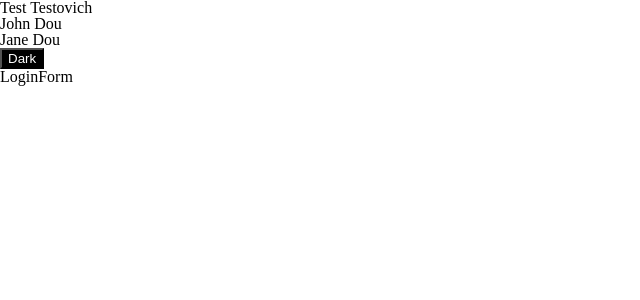
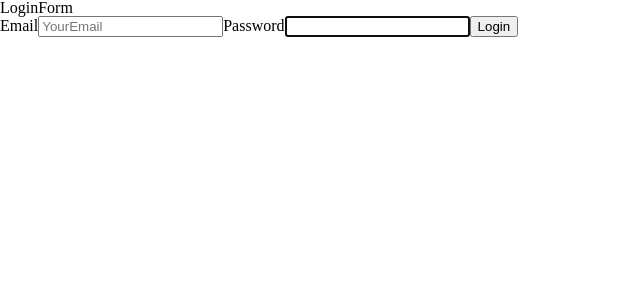
Before and after one commit to GromavVL/React-app, a React (Vite) app: page / in a window 1280 px wide. Shown: the top 300 px of the page, without its empty margins (0-640 px from the left). Built offline with nearby package versions, Linux system fonts and the light colour scheme.

Commit message:
Kerovani components in React

```diff
--- a/src/App.jsx
+++ b/src/App.jsx
@@ -1,30 +1,8 @@
-import UsersList from "./components/UsersList";
-import ThemeButton from "./components/ThemeButton/index";
 import React, { Component } from "react";
 import LoginForm from "./components/LoginForm";
 
-class App extends Component {
-  constructor(props) {
-    super(props);
-
-    this.state = {
-      islight: true,
-    };
-  }
-  changeTheme = () => {
-    const { islight } = this.state;
-    this.setState({ islight: !islight });
-  };
-  render() {
-    const { islight } = this.state;
-    return (
-      <>
-        <UsersList islight={islight} chageTheme={this.changeTheme} />
-        <ThemeButton islight={islight} changeTheme={this.changeTheme} />
-        <LoginForm/>
-      </>
-    );
-  }
+function App() {
+  return <LoginForm/>
 }
 
 export default App;
--- a/src/components/LoginForm/index.jsx
+++ b/src/components/LoginForm/index.jsx
@@ -1,11 +1,57 @@
-import React, { Component } from 'react'
+import React, { Component } from "react";
 
+const INITIAL_VALUES = { email: "", password: "" };
 class LoginForm extends Component {
+  constructor(props) {
+    super(props);
 
+    this.state = {
+      email: INITIAL_VALUES.email,
+      password: INITIAL_VALUES.password,
+    };
+  }
+
+  handlerEmailChange = ({ target: { value } }) => {
+    this.setState({ email: value });
+  };
+  handlerPasswordChange = ({ target: { value } }) => {
+    this.setState({ password: value });
+  };
+  handlerSubmit = (e) => {
+    e.preventDefault();
+    this.setState(INITIAL_VALUES);
+  };
   render() {
+    const { email, password } = this.state;
     return (
-      <div>LoginForm</div>
-    )
+      <>
+        <div>LoginForm</div>
+        <form onSubmit={this.handlerSubmit}>
+          <label>
+            <span>Email</span>
+            <input
+              type="email"
+              placeholder="YourEmail"
+              name="email"
+              value={email}
+              onChange={this.handlerEmailChange}
+              autoFocus
+            />
+          </label>
+          <label>
+            <span>Password</span>
+            <input
+              type="password"
+              name="password"
+              value={password}
+              onChange={this.handlerPasswordChange}
+              autoFocus
+            />
+          </label>
+          <button type="submit">Login</button>
+        </form>
+      </>
+    );
   }
 }
 
```
